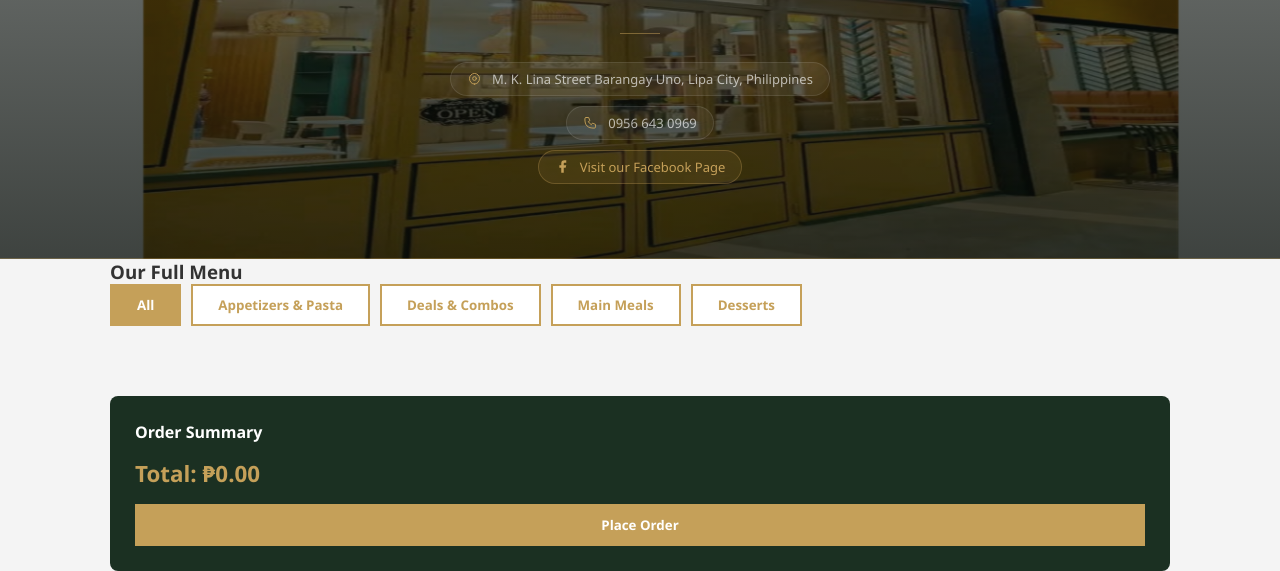
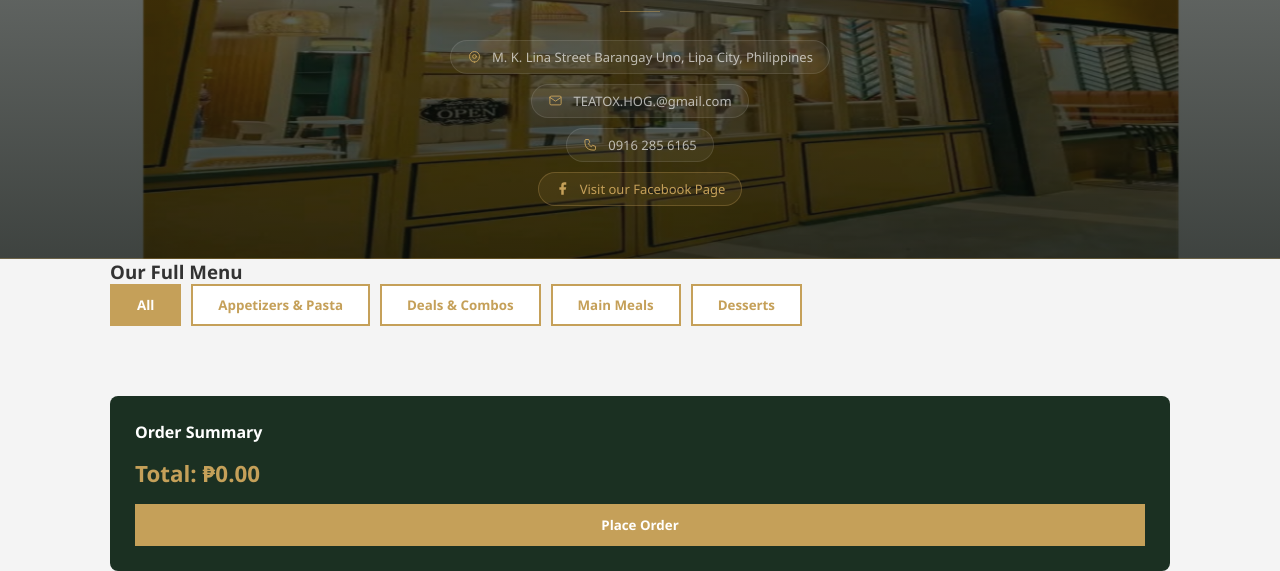
Before and after one commit to DravenPorschE/House-of-Guillass, a website: page public/index.html in a window 1280 px wide. Shown: the part 284-855 px from the top of the page. Drawn offline with Linux system fonts and the light colour scheme; no server answers.

Commit message:
Added email

```diff
--- a/public/index.html
+++ b/public/index.html
@@ -61,9 +61,17 @@
                 </div>
                 <div class="hero-info-row">
                     <svg class="hero-icon" viewBox="0 0 24 24" fill="none" stroke="currentColor" stroke-width="1.5" stroke-linecap="round" stroke-linejoin="round">
+                        <path d="M3 7a2 2 0 0 1 2-2h14a2 2 0 0 1 2 2v10a2 2 0 0 1-2 2H5a2 2 0 0 1-2-2V7z"/>
+                        <path d="m3 7 9 6 9-6"/>
+                    </svg>
+
+                    TEATOX.HOG.@gmail.com
+                </div>
+                <div class="hero-info-row">
+                    <svg class="hero-icon" viewBox="0 0 24 24" fill="none" stroke="currentColor" stroke-width="1.5" stroke-linecap="round" stroke-linejoin="round">
                         <path d="M5 4h4l2 5-2.5 1.5a11 11 0 0 0 5 5L15 13l5 2v4a2 2 0 0 1-2 2C7.163 21 3 16.837 3 6a2 2 0 0 1 2-2z"/>
                     </svg>
-                    0956 643 0969
+                    0916 285 6165
                 </div>
                 <div class="hero-info-row hero-info-fb" onclick="window.open('https://www.facebook.com/share/18EVSWdJ5B/?mibextid=wwXIfr', '_blank')">
                     <svg class="hero-icon" viewBox="0 0 24 24" fill="currentColor">
```
